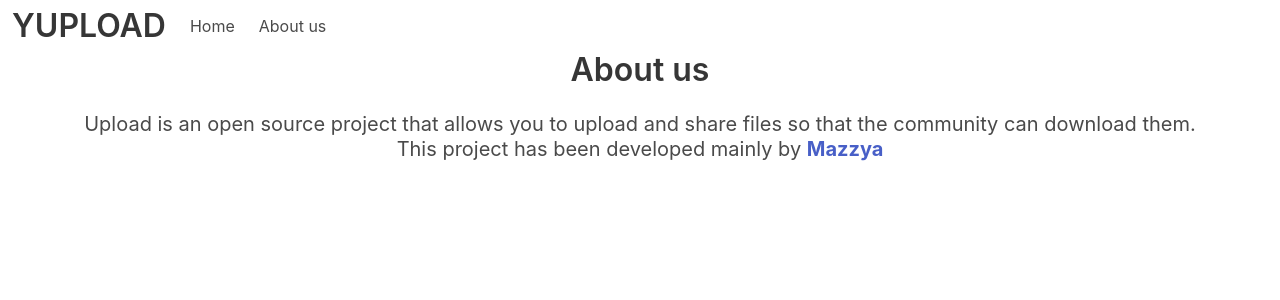
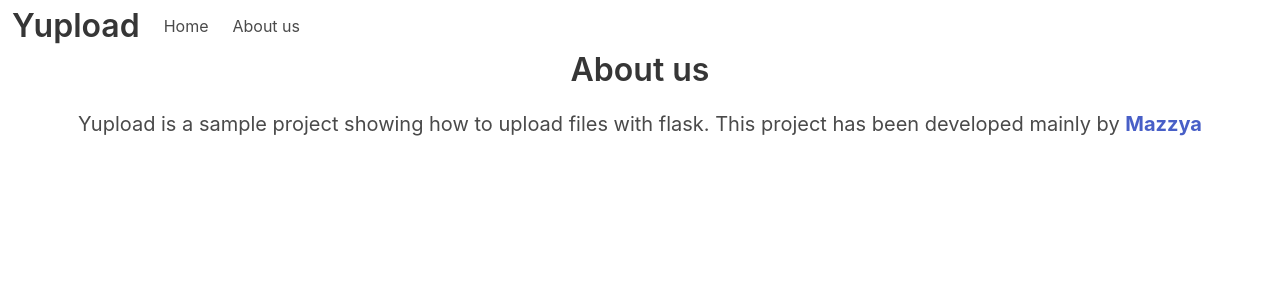
Before and after one commit to Mazzya/Yupload, a Flask app: page /about in a window 1280 px wide. Shown: the top 300 px of the page. Run offline with Flask 2, Linux system fonts and the light colour scheme.

Commit message:
Reorganization

```diff
--- a/routes/routes.py
+++ b/routes/routes.py
@@ -7,6 +7,7 @@ from io import open
 ALLOWED_EXTENSIONS = set(["png", "jpg", "pdf", "gif", "PNG", "jpeg"])
 
 def allowed_file(filename):
+    """ Check the extension of the files to upload """
     return "." in filename and filename.rsplit(".", 1)[1] in ALLOWED_EXTENSIONS
 
 @app.errorhandler(404)
@@ -19,10 +20,12 @@ def home():
 
 @app.route("/about")
 def aboutUs():
+    """ About us page """
     return render_template("about.html")
 
 @app.route("/upload", methods = ["GET", "POST"])
 def uploadFile():
+    """ Main function for uploading files """
     if request.method == "POST":
         if "ourfile" not in request.files:
             return "error1"
@@ -38,12 +41,13 @@ def uploadFile():
 # Return files
 @app.route("/uploads/<filename>")
 def getFile(filename):
+    """ Get files from directory 'content' """
     return send_from_directory(app.config['UPLOAD_FOLDER'], filename)
 
 
 
 def showFiles():
-    """ This function shows the files that exist in the directory"""
+    """ This function shows the files that exist in the directory """
     path = "./content/"
     dirs = os.listdir(path)
     files = [file for file in dirs]
--- a/templates/about.html
+++ b/templates/about.html
@@ -11,7 +11,7 @@
     <nav class="navbar has-text-cen" role="navigation" aria-label="main navigation">
         <div class="navbar-brand">
           <a class="navbar-item" href="{{url_for('home')}}">
-            <p class="title">YUPLOAD</p>
+            <p class="title">Yupload</p>
           </a>
 
           <a role="button" class="navbar-burger" aria-label="menu" aria-expanded="false" data-target="navbarBasicExample">
@@ -36,7 +36,7 @@
           <section class="has-text-centered">
               <p class="title">About us</p>
               <div class="content">
-                  <p class="subtitle">Upload is an open source project that allows you to upload and share files so that the community can download them. This project has been developed mainly by <b><a href="https://github.com/Mazzya">Mazzya</a></b></p>
+                  <p class="subtitle">Yupload is a sample project showing how to upload files with flask. This project has been developed mainly by <b><a href="https://github.com/Mazzya">Mazzya</a></b></p>
               </div>
           </section>
       </div>
--- a/templates/index.html
+++ b/templates/index.html
@@ -12,7 +12,7 @@
     <nav class="navbar has-text-cen" role="navigation" aria-label="main navigation">
         <div class="navbar-brand">
           <a class="navbar-item" href="{{url_for('home')}}">
-            <p class="title">YUPLOAD</p>
+            <p class="title">Yupload</p>
           </a>
 
           <a role="button" class="navbar-burger" aria-label="menu" aria-expanded="false" data-target="navbarBasicExample">
```
Also changed, not shown: requirements.txt (added, +30 -0 lines), config.py (deleted), requierements.txt (deleted).
